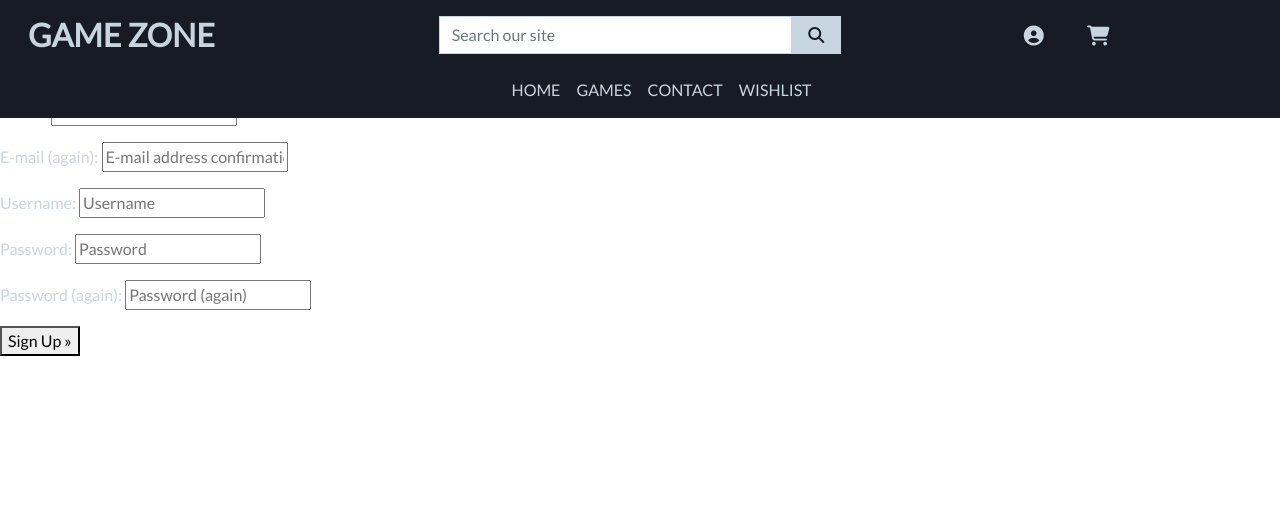
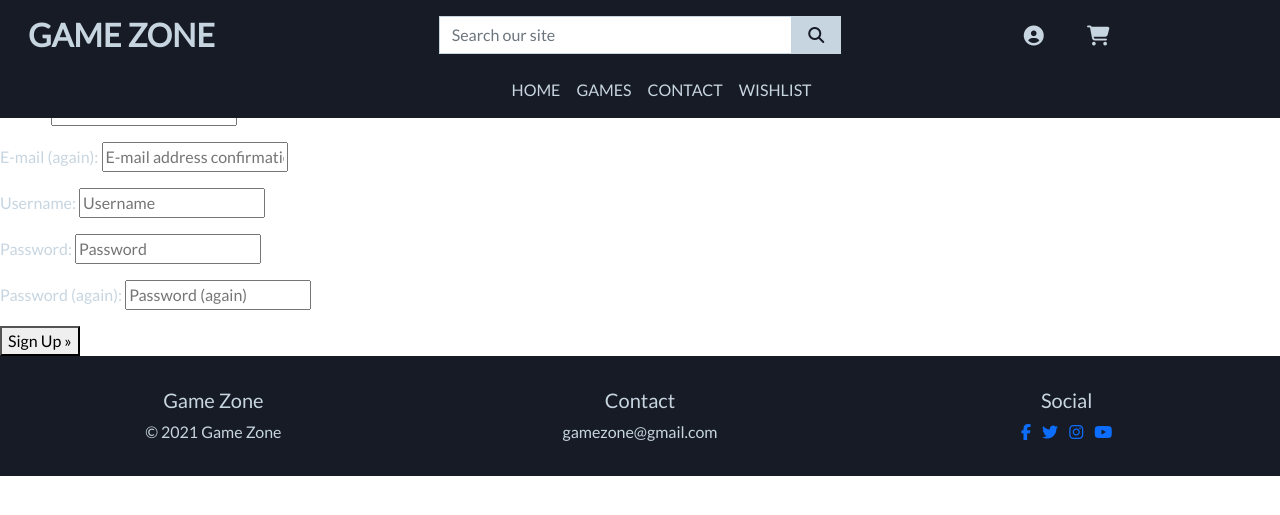
Before and after one commit to JamesSinnott1994/Game-Zone, a Django app: page /accounts/signup/ in a window 1280 px wide. Shown: the top 515 px of the page. Run offline with Django 3.2, Linux system fonts and the light colour scheme; some libraries are stand-ins or nearby versions.

Commit message:
[ADD] Footer added

```diff
--- a/static/css/base.css
+++ b/static/css/base.css
@@ -68,15 +68,19 @@ body {
     background-color: #171B25;
 }
 
-.header-container {
-    background-color: yellow;
+footer {
+    color: #C7D5E0;
+    background-color: #171B25;
+    padding: 1em;
+}
+
+section {
+    background-color: red;
     width: 100%;
     height: 100vh;
-
-    background: url('/media/hero-image.jpg');
+    background: url('/media/hero5.jpg') no-repeat fixed;
+    background-position: right center;
     background-size: cover;
-    background-position: 50% 50px;
-    background-repeat: no-repeat;
 }
 
 /* -------------------------------- Media Queries */
--- a/templates/base.html
+++ b/templates/base.html
@@ -1,5 +1,4 @@
 {% load static %}
-
 <!doctype html>
 <html lang="en">
     <head>
@@ -133,6 +132,61 @@
         {% block content %}
         {% endblock %}
 
+        <footer class="container-fluid">
+            <div class="row">
+
+                <div class="col-6 col-md-4 mt-3 text-center">
+                    <h5>Game Zone</h5>
+                    <p>© 2021 Game Zone</p>
+                </div>
+
+                <div class="col-6 col-md-4 mt-3 text-center">
+                    <h5>Contact</h5>
+                    <p>gamezone@gmail.com</p>
+                </div>
+
+                <div class="col-12 col-md-4 mt-3 text-center">
+                    <h5>Social</h5>
+
+                    <ul class="list-inline social-links">
+                        <!-- Facebook -->
+                        <li class="list-inline-item">
+                            <a href="https://facebook.com" target="_blank">
+                                <i class="fab fa-facebook-f" aria-hidden="true"></i>
+                                <span class="sr-only">Facebook</span>
+                            </a>
+                        </li>
+
+                        <!-- Twitter -->
+                        <li class="list-inline-item">
+                            <a href="https://twitter.com" target="_blank">
+                                <i class="fab fa-twitter" aria-hidden="true"></i>
+                                <span class="sr-only">Twitter</span>
+                            </a>
+                        </li>
+
+                        <!-- Instagram -->
+                        <li class="list-inline-item">
+                            <a href="https://instagram.com" target="_blank">
+                                <i class="fab fa-instagram" aria-hidden="true"></i>
+                                <span class="sr-only">Instagram</span>
+                            </a>
+                        </li>
+
+                        <!-- Youtube -->
+                        <li class="list-inline-item">
+                            <a href="https://youtube.com" target="_blank">
+                                <i class="fab fa-youtube" aria-hidden="true"></i>
+                                <span class="sr-only">Youtube</span>
+                            </a>
+                        </li>
+                    </ul>
+
+                </div>
+
+            </div>
+        </footer>
+
         {% block postloadjs %}
         {% endblock %}
     </body>
```
Also changed, not shown: home/templates/home/index.html (+3 -18 lines), media/logo-main.jpg (added).
